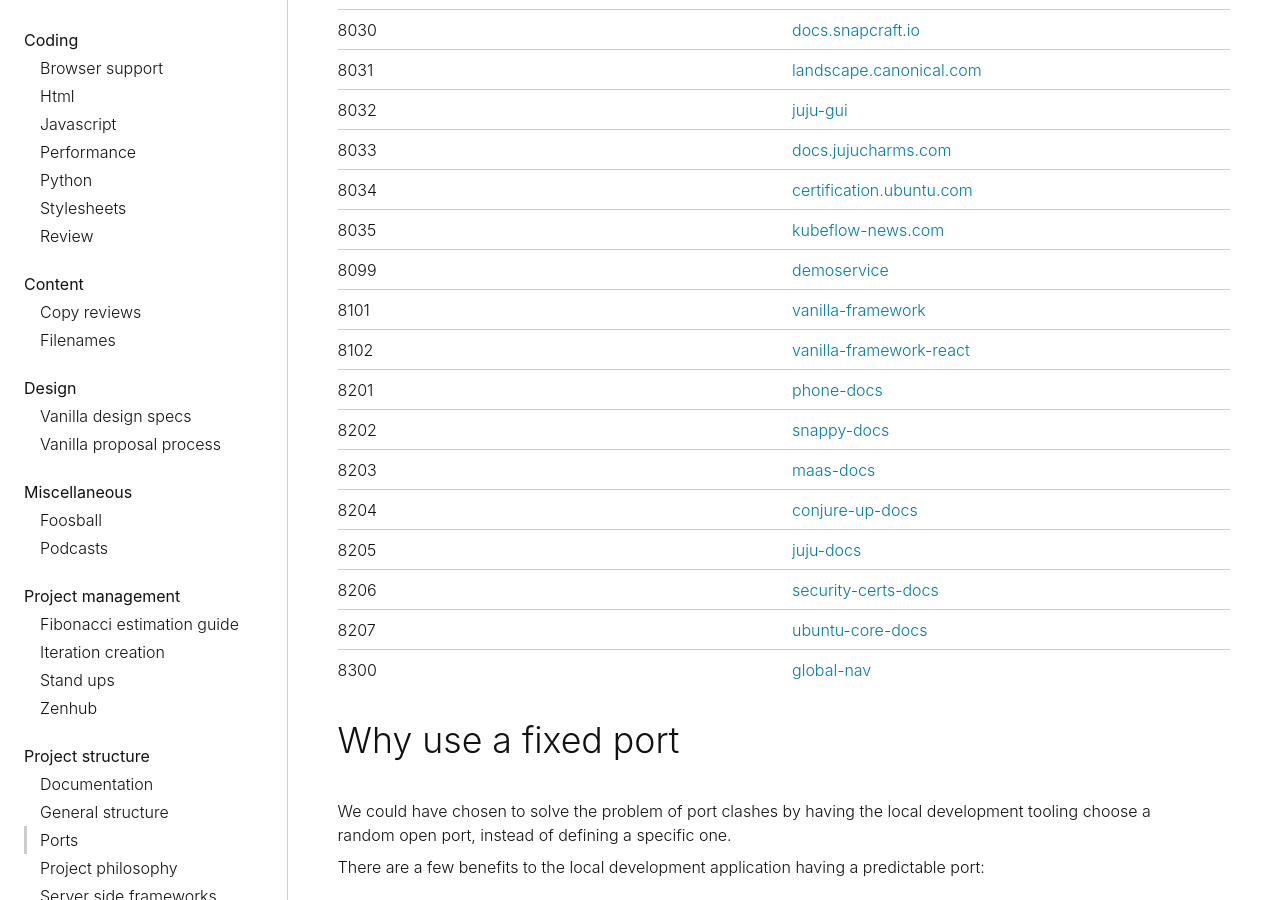
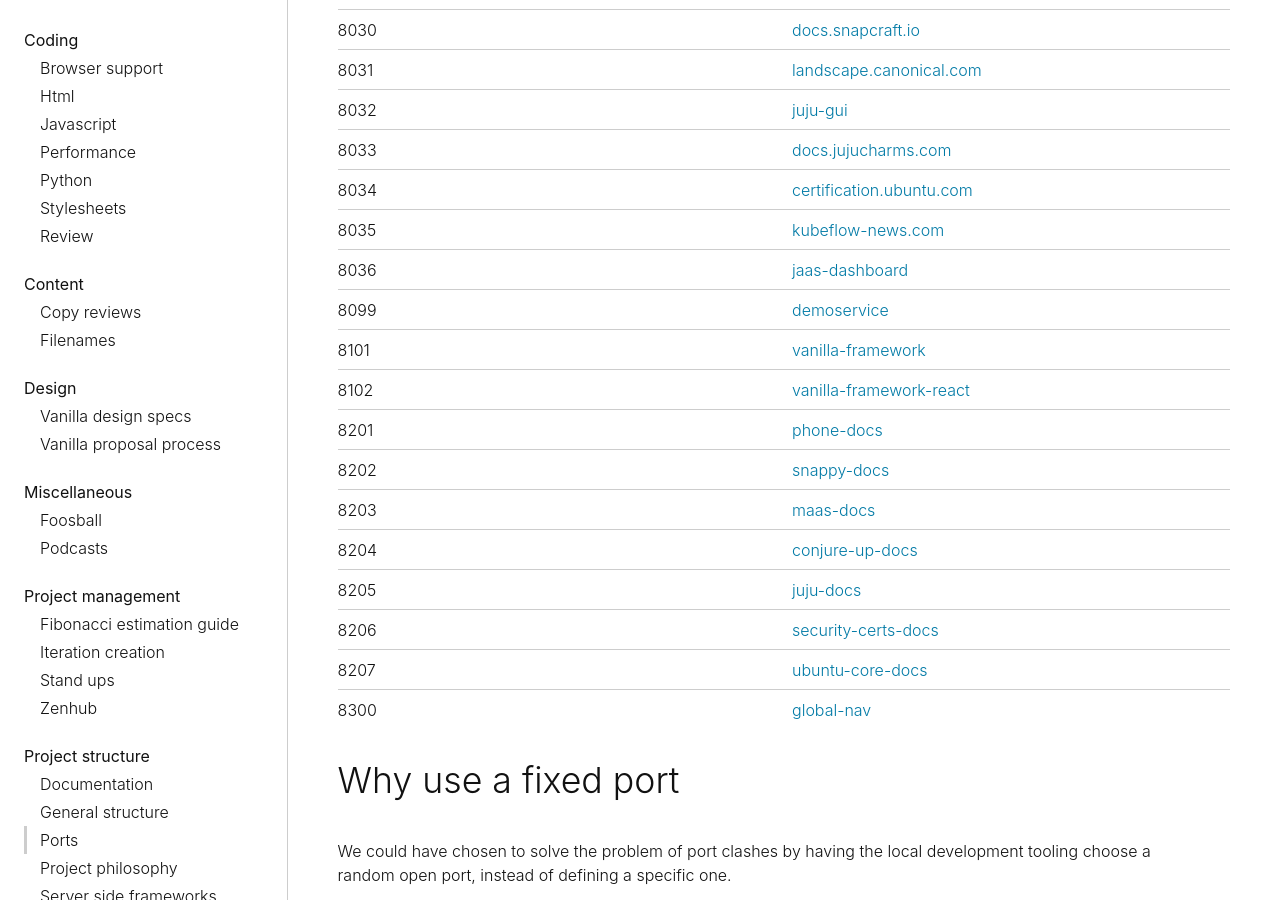
Before and after one commit to canonical-web-and-design/practices, a Jekyll site: the page built from project-structure/ports.md, in a window 1280 px wide and 900 px high, scrolled down 1805 px. Built offline with Jekyll 4.4.1, drawn with Linux system fonts in a browser that asks for light colours; some web fonts are replaced.

Commit message:
Add jaas-dashboard port.

```diff
--- a/project-structure/ports.md
+++ b/project-structure/ports.md
@@ -48,6 +48,7 @@
 | 8033 | [docs.jujucharms.com](https://github.com/canonical-web-and-design/docs.jujucharms.com)              |
 | 8034 | [certification.ubuntu.com](https://github.com/canonical-web-and-design/certification.ubuntu.com)    |
 | 8035 | [kubeflow-news.com](https://github.com/canonical-web-and-design/kubeflow-news.com)                  |
+| 8036 | [jaas-dashboard](https://github.com/canonical-web-and-design/jaas-dashboard)                        |
 | 8099 | [demoservice](https://github.com/canonical-web-and-design/demoservice)                              |
 | 8101 | [vanilla-framework](https://github.com/canonical-web-and-design/vanilla-framework)                  |
 | 8102 | [vanilla-framework-react](https://github.com/canonical-web-and-design/vanilla-framework-react)      |
```
